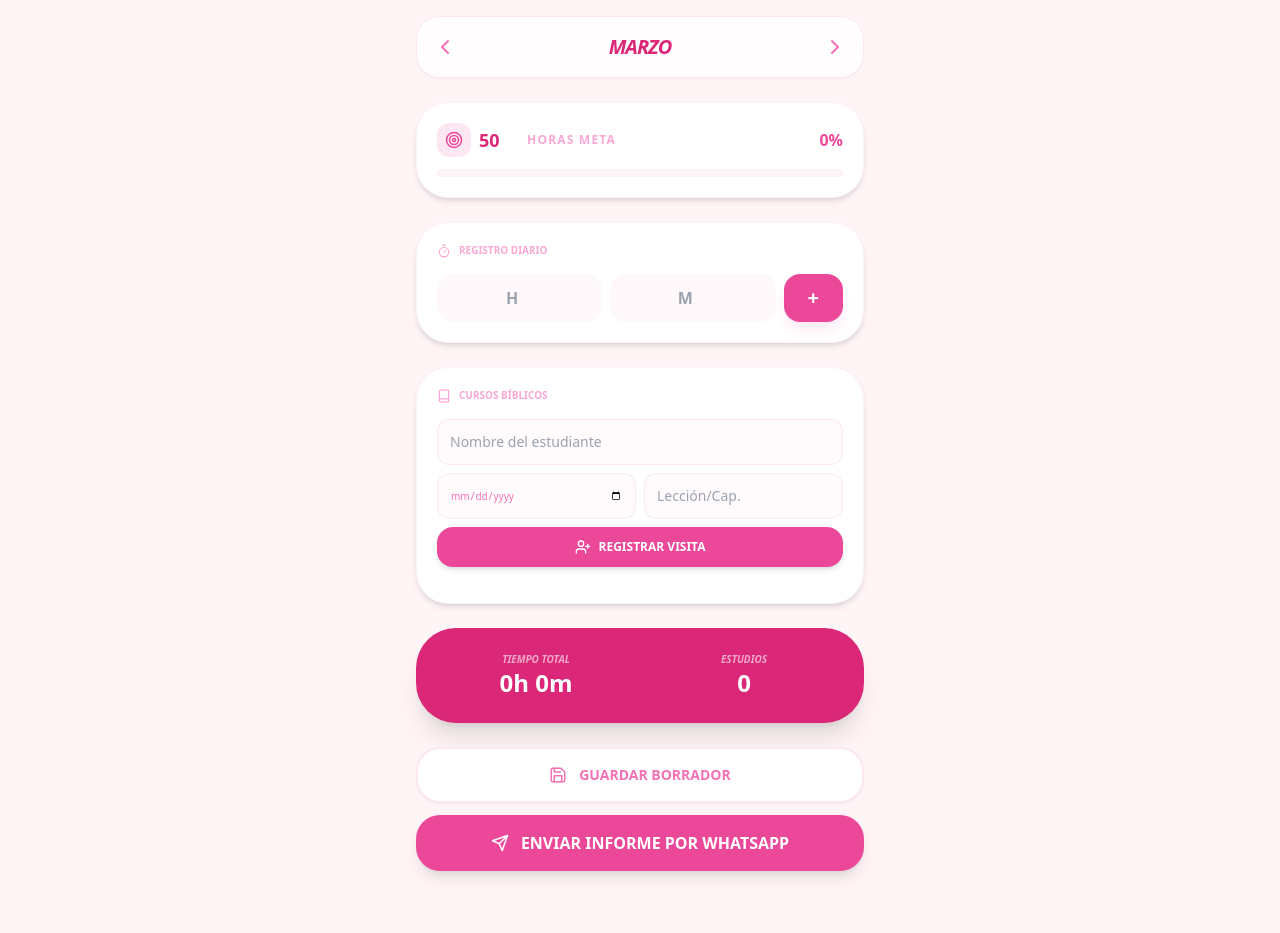
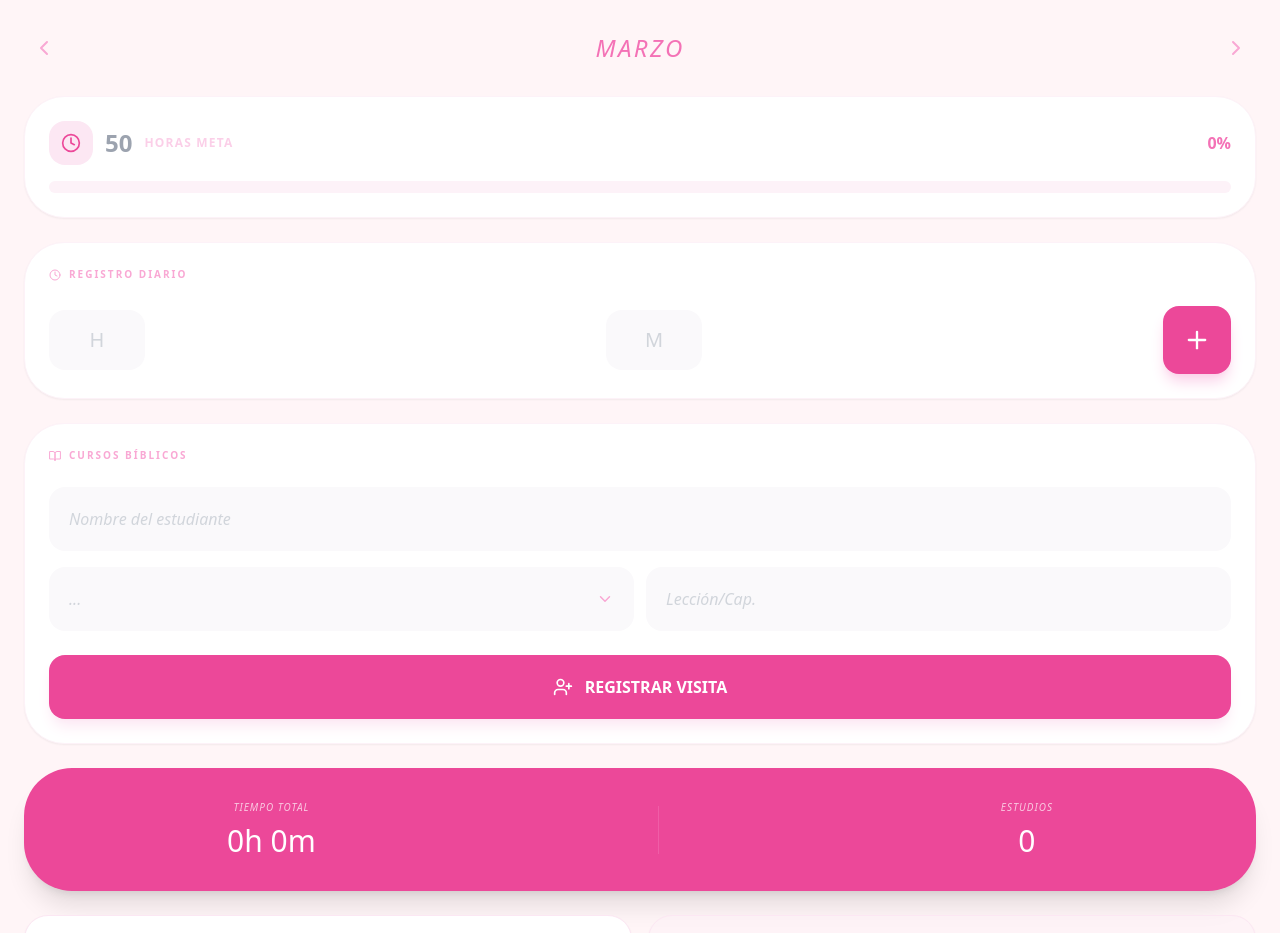
Before and after one commit to otmarycarolina-ship-it/mi-registro-sakura, a React (Create React App) app: page / in a window 1280 px wide. Shown: the top 933 px of the page. Built offline with nearby package versions, Linux system fonts and the light colour scheme.

Commit message:
Update App.js

```diff
--- a/src/App.js
+++ b/src/App.js
@@ -1,152 +1,180 @@
 import React, { useState, useEffect } from 'react';
-import {
-  Calendar, Clock, BookOpen, Trash2, BarChart3,
-  Target, Heart, Timer, ChevronRight, ChevronLeft,
-  UserPlus, Send, Save, Book
-} from 'lucide-react';
+import { Save, Send, Trash2, Plus, BookOpen, Clock, UserPlus, ChevronLeft, ChevronRight } from 'lucide-react';
 
 const App = () => {
-  const meses = ["Enero", "Febrero", "Marzo", "Abril", "Mayo", "Junio", "Julio", "Agosto", "Septiembre", "Octubre", "Noviembre", "Diciembre"];
-  const [mesIndice, setMesIndice] = useState(new Date().getMonth());
+  // --- ESTADOS (Memoria) ---
+  const [horas, setHoras] = useState(0);
+  const [minutos, setMinutos] = useState(0);
+  const [estudios, setEstudios] = useState(0);
+  const [nombreEstudiante, setNombreEstudiante] = useState('');
+  const [leccion, setLeccion] = useState('');
+  const [mes, setMes] = useState('MARZO');
+  const metaHoras = 50;
 
-  // --- Autoguardado ---
-  const [datosMensuales, setDatosMensuales] = useState(() => {
-    const guardado = localStorage.getItem('sakura_data_final');
-    return guardado ? JSON.parse(guardado) : {};
-  });
+  // --- 1. AUTOGUARDADO (Carga al abrir) ---
+  useEffect(() => {
+    const datosGuardados = localStorage.getItem('registroSakura');
+    if (datosGuardados) {
+      const parsed = JSON.parse(datosGuardados);
+      setHoras(parsed.horas || 0);
+      setMinutos(parsed.minutos || 0);
+      setEstudios(parsed.estudios || 0);
+    }
+  }, []);
 
+  // --- 2. AUTOGUARDADO (Guarda al cambiar algo) ---
   useEffect(() => {
-    localStorage.setItem('sakura_data_final', JSON.stringify(datosMensuales));
-  }, [datosMensuales]);
+    const datos = { horas, minutos, estudios };
+    localStorage.setItem('registroSakura', JSON.stringify(datos));
+  }, [horas, minutos, estudios]);
 
-  const mesActualKey = meses[mesIndice];
-  const currentData = datosMensuales[mesActualKey] || {
-    meta: 50, horas: 0, minutos: 0, revisitas: 0, estudios: []
-  };
-
-  const updateCurrentMonth = (newData) => {
-    setDatosMensuales(prev => ({
-      ...prev, [mesActualKey]: { ...currentData, ...newData }
-    }));
-  };
-
-  // --- TU MENSAJE PERSONALIZADO ---
-  const enviarWhatsApp = () => {
-    const mensaje = `🌸 *Mi informe* 🌸%0A%0A` +
-                    `⏱️ *Horas:* ${currentData.horas}h ${currentData.minutos}m%0A` +
-                    `📖 *Cursos Bíblicos:* ${(currentData.estudios || []).length}`;
-
-    window.open(`https://wa.me/?text=${mensaje}`, '_blank');
-  };
-
-  const [nuevaHora, setNuevaHora] = useState('');
-  const [nuevoMinuto, setNuevoMinuto] = useState('');
-  const [estudioTemp, setEstudioTemp] = useState({ nombre: '', fecha: '', leccion: '' });
-
+  // --- FUNCIONES ---
   const agregarTiempo = () => {
-    let h = parseInt(nuevaHora) || 0;
-    let m = parseInt(nuevoMinuto) || 0;
-    if (h > 0 || m > 0) {
-      const totalMinutos = (currentData.horas * 60) + currentData.minutos + (h * 60) + m;
-      updateCurrentMonth({ horas: Math.floor(totalMinutos / 60), minutos: totalMinutos % 60 });
-      setNuevaHora(''); setNuevoMinuto('');
+    let nuevosMinutos = minutos + 15;
+    if (nuevosMinutos >= 60) {
+      setHoras(horas + 1);
+      setMinutos(nuevosMinutos - 60);
+    } else {
+      setMinutos(nuevosMinutos);
     }
   };
 
-  const agregarEstudio = () => {
-    if (estudioTemp.nombre) {
-      const listaActual = currentData.estudios || [];
-      updateCurrentMonth({ estudios: [...listaActual, { ...estudioTemp, id: Date.now() }] });
-      setEstudioTemp({ nombre: '', fecha: '', leccion: '' });
+  const registrarEstudio = () => {
+    if (!nombreEstudiante) {
+      alert("Por favor escribe el nombre del estudiante");
+      return;
+    }
+    setEstudios(estudios + 1);
+    setNombreEstudiante('');
+    setLeccion('');
+    alert(`¡Estudio con ${nombreEstudiante} registrado! 📖`);
+  };
+
+  const borrarTodo = () => {
+    if (window.confirm("¿Estás segura de borrar el informe del mes? 🌸")) {
+      setHoras(0);
+      setMinutos(0);
+      setEstudios(0);
     }
   };
 
-  const porcentaje = Math.min(100, (currentData.horas / currentData.meta) * 100);
+  const enviarWhatsApp = () => {
+    const mensaje = `🌸 *Mi informe* 🌸
+
+⏱️ *Horas:* ${horas}h ${minutos}m
+📖 *Cursos Bíblicos:* ${estudios}
+
+_¡Servicio completado con éxito!_ ✨`;
+
+    const url = `https://wa.me/?text=${encodeURIComponent(mensaje)}`;
+    // window.open con estos parámetros permite abrir WhatsApp desde la PWA/Pantalla de inicio
+    window.open(url, '_blank', 'noopener,noreferrer');
+  };
+
+  // Cálculo de progreso
+  const totalMinutos = (horas * 60) + minutos;
+  const porcentaje = Math.min(Math.round((totalMinutos / (metaHoras * 60)) * 100), 100);
 
   return (
-    <div className="min-h-screen bg-[#fff5f7] p-4 font-sans text-slate-800 pb-20">
-      <div className="max-w-md mx-auto">
+    <div className="min-h-screen bg-[#FFF5F7] font-sans text-gray-500 pb-10">
 
-        {/* Mes y Navegación */}
-        <nav className="flex items-center justify-between mb-6 bg-white/80 backdrop-blur-sm p-4 rounded-3xl shadow-sm border border-pink-100">
-          <button onClick={() => setMesIndice((mesIndice - 1 + 12) % 12)} className="text-pink-400"><ChevronLeft /></button>
-          <div className="text-center">
-            <h1 className="text-xl font-black text-pink-600 uppercase italic tracking-tighter">{mesActualKey}</h1>
+      {/* Selector de Mes */}
+      <div className="flex justify-between items-center p-8">
+        <ChevronLeft className="text-pink-300" />
+        <h1 className="text-2xl font-italic text-pink-400 tracking-widest italic font-light">{mes}</h1>
+        <ChevronRight className="text-pink-300" />
       </div>
-          <button onClick={() => setMesIndice((mesIndice + 1) % 12)} className="text-pink-400"><ChevronRight /></button>
-        </nav>
 
-        {/* Meta de Horas */}
-        <section className="bg-white p-5 rounded-[2rem] shadow-md border border-pink-50 mb-6">
-          <div className="flex justify-between items-center mb-3">
-            <div className="flex items-center gap-2">
-              <div className="bg-pink-100 p-2 rounded-xl text-pink-500"><Target size={18}/></div>
-              <input type="number" value={currentData.meta} onChange={(e) => updateCurrentMonth({ meta: Number(e.target.value) })} className="w-10 font-bold text-lg text-pink-600 bg-transparent focus:outline-none" />
-              <span className="text-xs font-bold text-pink-300 uppercase tracking-widest">Horas Meta</span>
+      {/* Tarjeta de Meta */}
+      <div className="mx-6 bg-white p-6 rounded-[2.5rem] shadow-sm mb-6 border border-pink-50">
+        <div className="flex justify-between items-center mb-4">
+          <div className="flex items-center gap-3">
+            <div className="bg-pink-100 p-3 rounded-2xl text-pink-500">
+              <Clock size={20} />
             </div>
-            <span className="font-black text-pink-500">{porcentaje.toFixed(0)}%</span>
+            <span className="text-2xl font-bold text-gray-400">{metaHoras}</span>
+            <span className="text-pink-200 text-xs uppercase tracking-widest font-bold">Horas Meta</span>
           </div>
-          <div className="h-2 w-full bg-pink-50 rounded-full overflow-hidden">
-            <div className="h-full bg-pink-400 transition-all duration-500" style={{ width: `${porcentaje}%` }} />
+          <span className="text-pink-400 font-bold">{porcentaje}%</span>
         </div>
-        </section>
+        <div className="w-full bg-pink-50 h-3 rounded-full overflow-hidden">
+          <div className="bg-pink-400 h-full transition-all duration-500" style={{ width: `${porcentaje}%` }}></div>
+        </div>
+      </div>
 
-        {/* Registro Diario */}
-        <section className="bg-white p-5 rounded-[2rem] shadow-md border border-pink-50 mb-6">
-          <h2 className="text-[10px] font-black uppercase text-pink-300 mb-4 flex items-center gap-2"><Timer size={14} /> Registro Diario</h2>
-          <div className="flex gap-2">
-            <input type="number" placeholder="H" value={nuevaHora} onChange={e => setNuevaHora(e.target.value)} className="w-full bg-pink-50/50 rounded-2xl p-3 text-center font-bold text-pink-600 focus:ring-1 focus:ring-pink-200 outline-none" />
-            <input type="number" placeholder="M" value={nuevoMinuto} onChange={e => setNuevoMinuto(e.target.value)} className="w-full bg-pink-50/50 rounded-2xl p-3 text-center font-bold text-pink-600 focus:ring-1 focus:ring-pink-200 outline-none" />
-            <button onClick={agregarTiempo} className="bg-pink-500 text-white px-6 rounded-2xl font-black text-xl shadow-lg shadow-pink-100 active:scale-90 transition-transform">+</button>
+      {/* Registro Diario (Horas) */}
+      <div className="mx-6 bg-white p-6 rounded-[2.5rem] shadow-sm mb-6 border border-pink-50">
+        <div className="flex items-center gap-2 mb-6 text-pink-300 text-[10px] font-bold uppercase tracking-[0.2em]">
+          <Clock size={12} /> Registro Diario
         </div>
-        </section>
-
-        {/* CURSOS BÍBLICOS (Tal cual lo pediste) */}
-        <section className="bg-white p-5 rounded-[2rem] shadow-md border border-pink-50 mb-6">
-          <h2 className="text-[10px] font-black uppercase text-pink-300 mb-4 flex items-center gap-2"><Book size={14} /> Cursos Bíblicos</h2>
-          <div className="space-y-2 mb-4">
-            <input type="text" placeholder="Nombre del estudiante" value={estudioTemp.nombre} onChange={e => setEstudioTemp({...estudioTemp, nombre: e.target.value})} className="w-full bg-pink-50/30 border border-pink-100 rounded-xl p-3 text-sm outline-none" />
-            <div className="flex gap-2">
-              <input type="date" value={estudioTemp.fecha} onChange={e => setEstudioTemp({...estudioTemp, fecha: e.target.value})} className="w-full bg-pink-50/30 border border-pink-100 rounded-xl p-3 text-[10px] text-pink-400 outline-none" />
-              <input type="text" placeholder="Lección/Cap." value={estudioTemp.leccion} onChange={e => setEstudioTemp({...estudioTemp, leccion: e.target.value})} className="w-full bg-pink-50/30 border border-pink-100 rounded-xl p-3 text-sm outline-none" />
-            </div>
-            <button onClick={agregarEstudio} className="w-full bg-pink-500 text-white p-3 rounded-2xl font-black text-xs uppercase flex items-center justify-center gap-2 shadow-md active:scale-95 transition-transform">
-              <UserPlus size={16}/> Registrar Visita
+        <div className="flex justify-between items-center">
+          <div className="bg-[#FAF9FB] px-8 py-4 rounded-2xl text-gray-300 text-xl font-light w-24 text-center">H</div>
+          <div className="bg-[#FAF9FB] px-8 py-4 rounded-2xl text-gray-300 text-xl font-light w-24 text-center">M</div>
+          <button onClick={agregarTiempo} className="bg-pink-500 text-white p-5 rounded-2xl shadow-lg shadow-pink-200 active:scale-90 transition-transform">
+            <Plus size={28} />
           </button>
         </div>
-          {/* Lista de Estudios Registrados */}
-          <div className="space-y-2">
-            {(currentData.estudios || []).map(est => (
-              <div key={est.id} className="flex justify-between items-center bg-pink-50/20 p-3 rounded-2xl border border-pink-50 animate-in fade-in slide-in-from-top-1">
-                <div className="flex flex-col">
-                  <span className="font-bold text-pink-700 text-sm">{est.nombre}</span>
-                  <span className="text-[10px] text-pink-300 font-bold">{est.fecha} — {est.leccion}</span>
       </div>
-                <button onClick={() => updateCurrentMonth({ estudios: currentData.estudios.filter(e => e.id !== est.id) })} className="text-pink-200 hover:text-red-400 transition-colors"><Trash2 size={16}/></button>
+
+      {/* Cursos Bíblicos (Formulario exacto a la imagen) */}
+      <div className="mx-6 bg-white p-6 rounded-[2.5rem] shadow-sm mb-6 border border-pink-50 text-gray-400">
+        <div className="flex items-center gap-2 mb-6 text-pink-300 text-[10px] font-bold uppercase tracking-[0.2em]">
+          <BookOpen size={12} /> Cursos Bíblicos
         </div>
-            ))}
+        <input
+          type="text"
+          placeholder="Nombre del estudiante"
+          value={nombreEstudiante}
+          onChange={(e) => setNombreEstudiante(e.target.value)}
+          className="w-full p-5 bg-[#FAF9FB] rounded-2xl mb-4 outline-none placeholder-gray-300 italic"
+        />
+        <div className="flex gap-3 mb-6">
+          <div className="flex-1 bg-[#FAF9FB] rounded-2xl p-5 flex justify-between items-center">
+             <span className="text-gray-300 italic">...</span>
+             <ChevronRight size={18} className="text-pink-300 rotate-90" />
           </div>
-        </section>
-
-        {/* Resumen Mensual Visual */}
-        <section className="bg-pink-600 p-6 rounded-[2.5rem] shadow-xl text-white mb-6">
-          <div className="grid grid-cols-2 gap-4 text-center">
-            <div><p className="text-[10px] font-bold uppercase opacity-60 italic">Tiempo Total</p><p className="text-2xl font-black">{currentData.horas}h {currentData.minutos}m</p></div>
-            <div><p className="text-[10px] font-bold uppercase opacity-60 italic">Estudios</p><p className="text-2xl font-black">{(currentData.estudios || []).length}</p></div>
+          <input
+            type="text"
+            placeholder="Lección/Cap."
+            value={leccion}
+            onChange={(e) => setLeccion(e.target.value)}
+            className="flex-1 p-5 bg-[#FAF9FB] rounded-2xl outline-none placeholder-gray-300 italic"
+          />
         </div>
-        </section>
-
-        {/* Botones de Acción */}
-        <div className="flex flex-col gap-3">
-          <button onClick={() => alert("✅ ¡Tus datos se han guardado correctamente en este dispositivo!")} className="w-full bg-white border-2 border-pink-100 text-pink-400 p-4 rounded-3xl font-black uppercase flex items-center justify-center gap-3 text-sm shadow-sm active:bg-pink-50 transition-colors">
-            <Save size={18} /> Guardar Borrador
-          </button>
-          <button onClick={enviarWhatsApp} className="w-full bg-pink-500 text-white p-4 rounded-3xl font-black uppercase flex items-center justify-center gap-3 shadow-lg active:scale-95 transition-all">
-            <Send size={18} /> Enviar Informe por WhatsApp
+        <button onClick={registrarEstudio} className="w-full bg-pink-500 text-white p-5 rounded-2xl font-bold shadow-lg shadow-pink-100 flex items-center justify-center gap-3">
+          <UserPlus size={20} /> REGISTRAR VISITA
         </button>
       </div>
 
+      {/* Resumen Final Rosa */}
+      <div className="mx-6 mb-6 bg-pink-500 p-8 rounded-[3rem] text-white shadow-xl flex justify-around items-center text-center">
+        <div>
+          <p className="text-[10px] uppercase opacity-70 mb-2 italic tracking-widest">Tiempo Total</p>
+          <p className="text-3xl font-medium">{horas}h {minutos}m</p>
         </div>
+        <div className="w-[1px] h-12 bg-pink-400 opacity-50"></div>
+        <div>
+          <p className="text-[10px] uppercase opacity-70 mb-2 italic tracking-widest">Estudios</p>
+          <p className="text-3xl font-medium">{estudios}</p>
+        </div>
+      </div>
+
+      {/* Botones de Acción */}
+      <div className="mx-6 flex flex-col gap-4">
+        <div className="grid grid-cols-2 gap-4">
+          <button onClick={() => alert("¡Progreso guardado! 🌸")} className="bg-white border border-pink-100 text-pink-400 p-5 rounded-3xl flex items-center justify-center gap-2 font-bold tracking-widest text-xs uppercase shadow-sm">
+            <Save size={18} /> Guardar Borrador
+          </button>
+          <button onClick={borrarTodo} className="bg-pink-50/50 border border-pink-100 text-pink-300 p-5 rounded-3xl flex items-center justify-center gap-2 font-bold tracking-widest text-xs uppercase shadow-sm">
+            <Trash2 size={18} /> Borrar
+          </button>
+        </div>
+
+        <button onClick={enviarWhatsApp} className="bg-pink-500 text-white p-6 rounded-[2.5rem] shadow-lg shadow-pink-200 flex items-center justify-center gap-4 font-bold text-xs tracking-[0.2em] uppercase">
+          <Send size={22} className="rotate-[-10deg]" /> ENVIAR INFORME POR WHATSAPP
+        </button>
+      </div>
+
     </div>
   );
 };
```
Lines whose indentation alone changed are shown as unchanged.
